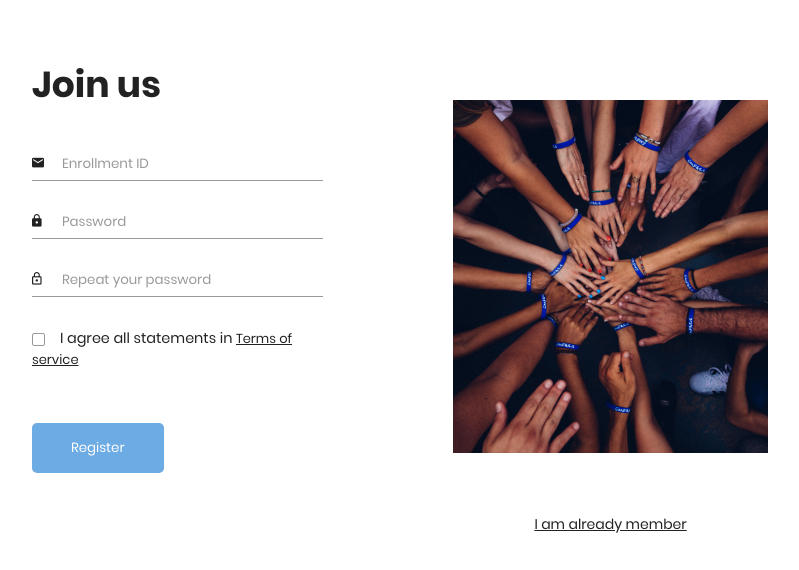
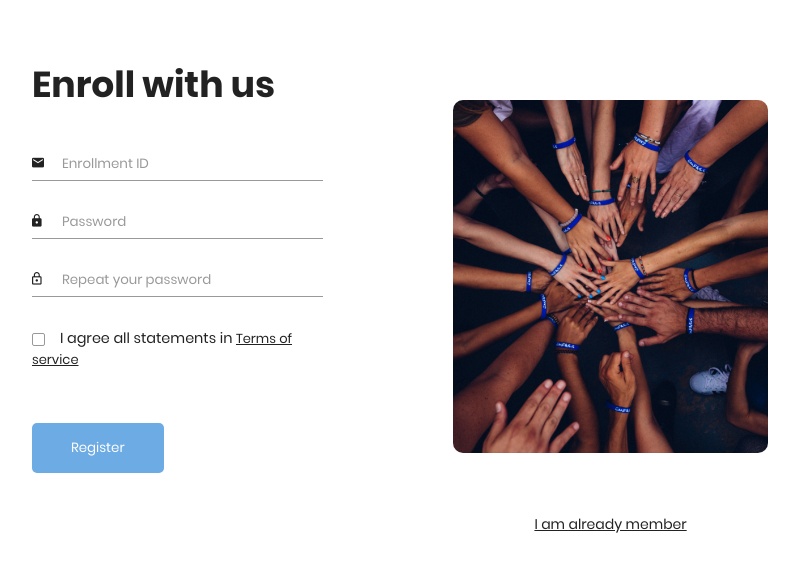
Before and after one commit to hodersolutions/vanvia-web, a React (Create React App) app: page /register in a window 1280 px wide. Shown: the top 570 px of the page, without its empty margins (267-1066 px from the left). Built offline with nearby package versions, Linux system fonts and the light colour scheme.

Commit message:
css change
css change

```diff
--- a/public/css/user_manager/user_style.css
+++ b/public/css/user_manager/user_style.css
@@ -166,7 +166,9 @@ input[type=radio] {
 
 img {
   max-width: 100%;
-  height: auto; }
+  height: auto;
+  border-radius: 10px;
+}
 
 figure {
   margin: 0; }
--- a/src/components/register/Register.js
+++ b/src/components/register/Register.js
@@ -40,7 +40,7 @@ class Register extends Component {
 					<div className="container">
 						<div className="signup-content">
 							<div className="signup-form">
-								<h2 className="form-title">Join us</h2>
+								<h2 className="form-title">Enroll with us</h2>
 								<form method="POST" onSubmit={this.handleSubmit} className="register-form" id="register-form">
 									<div className="form-group">
 										<label htmlFor="uid"><i className="vanvia vanvia-uid"></i></label>
```
